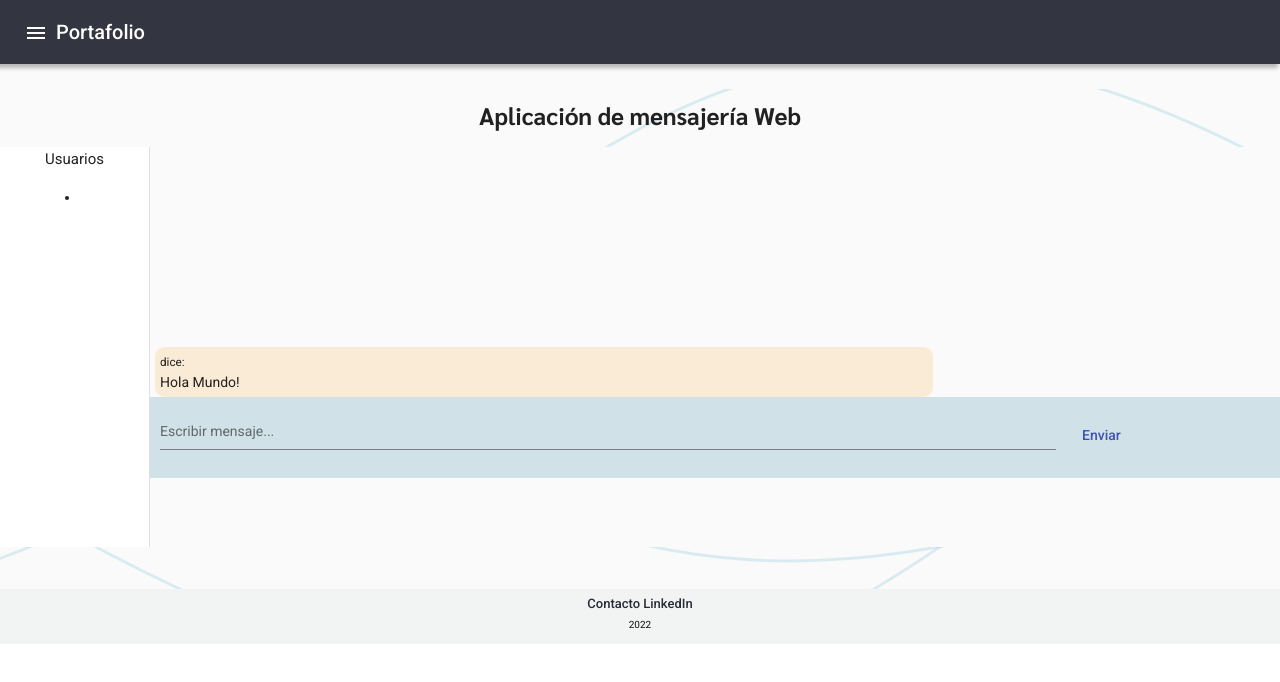
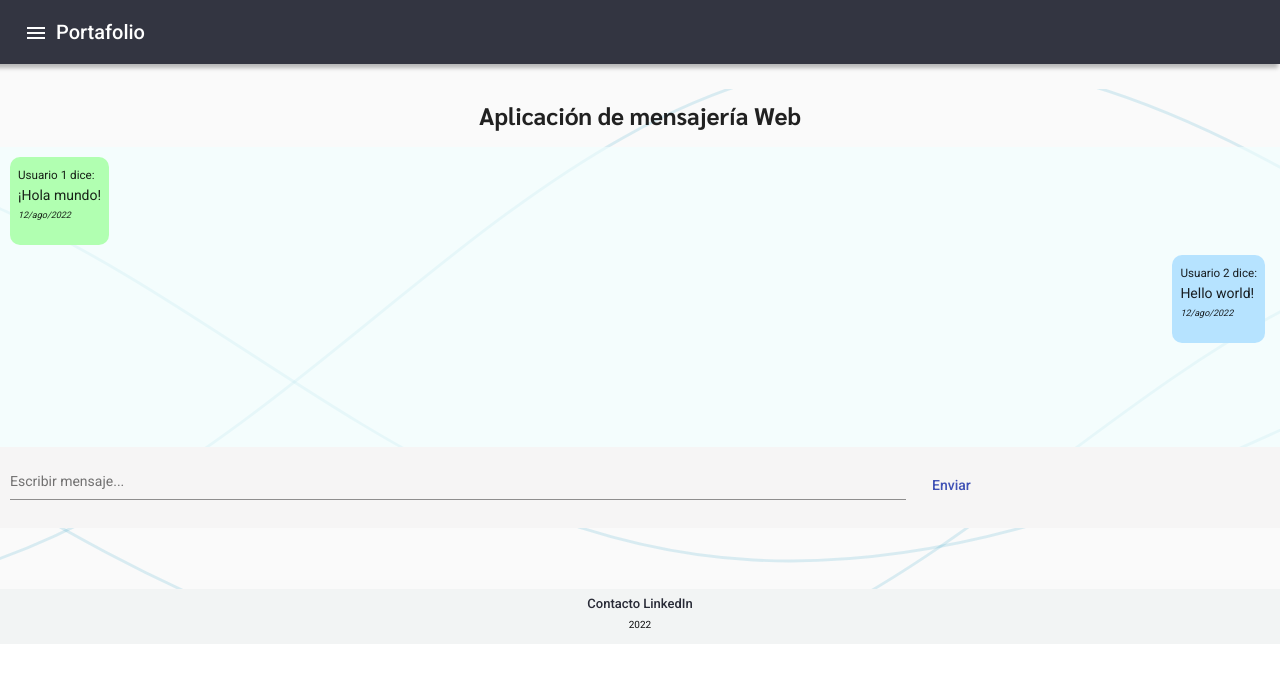
Before and after one commit to Scelying/Portafolio-Angular, an Angular app: page /app-web-chat in a window 1280 px wide. Shown: the top 682 px of the page. Built offline with nearby package versions, Linux system fonts and the light colour scheme.

Commit message:
Chatweb v 0.07

```diff
--- a/src/app/components/login/web-chat/web-chat.component.css
+++ b/src/app/components/login/web-chat/web-chat.component.css
@@ -67,19 +67,45 @@ div.messages {
     /* overflow: scroll; */
 }
 
+div.otherbubble {
+    /* position: fixed; */
+    margin-top: 10px;
+    background-color: rgb(177, 255, 177);
+    width: fit-content;
+    height: fit-content;
+    border-radius: 10px;
+    margin-left: 10px;
+    padding: 8px;
+    min-width: fit-content;
+}
+
 div.mybubble {
     /* position: fixed; */
-    align-content: flex-start;
-    background-color: antiquewhite;
-    width: 60%;
+    align-self: flex-end;
+    margin-top: 10px;
+    align-items: flex-end;
+    background-color: rgb(182, 227, 255);
+    width: fit-content;
+    height: fit-content;
     border-radius: 10px;
-    margin-left: 5px;
-    padding: 5px;
+    margin-right: 15px;
+    padding: 8px;
     min-width: fit-content;
 }
 
 div.input {
-    /* height: 70px; */
     align-content: center;
-    background: rgb(208, 226, 232);
+    width: 100%;
+    align-content: center;
+    background-color: rgb(246, 245, 245);
 }
+
+div.chatroom {
+    display: flex;
+    flex-direction: column;
+    overflow: scroll;
+    scroll-behavior: smooth;
+    width: 100%;
+    height: 300px;
+    background-color: rgba(240, 255, 255, 0.60);
+}
--- a/src/app/components/login/web-chat/web-chat.component.html
+++ b/src/app/components/login/web-chat/web-chat.component.html
@@ -1,6 +1,26 @@
 <div class="main-div">
   <h1>Aplicación de mensajería Web</h1>
-  <mat-drawer-container>
+  <div id="chatroom" class="chatroom">
+    <div *ngFor="let mg of msgs" ngClass="{{mg.clase}}">
+      <p style="font-size: smaller; margin: 0"> {{mg.user}} dice:</p>
+      <p>{{mg.message}}
+        <caption style="font-size: xx-small; margin: 0px;"> <i>{{mg.dateCreated}}</i></caption>
+      </p>
+    </div>
+  </div>
+  <div class="input">
+    <mat-form-field>
+      <textarea
+        matInput
+        [(ngModel)]="messagebox"
+        placeholder="Escribir mensaje..."
+        (keydown.enter)="sendMessage()"
+      ></textarea>
+    </mat-form-field>
+    <button mat-button color="primary" (click)="sendMessage()">Enviar</button>
+  </div>
+
+  <!-- <mat-drawer-container>
     <mat-drawer mode="side" opened>
       <h4>Usuarios</h4>
       <li>{{ user }}</li>
@@ -28,5 +48,5 @@
         </button>
       </div>
     </mat-drawer-content>
-  </mat-drawer-container>
+  </mat-drawer-container> -->
 </div>
--- a/src/app/components/login/web-chat/web-chat.component.ts
+++ b/src/app/components/login/web-chat/web-chat.component.ts
@@ -1,5 +1,7 @@
 import { Component, OnInit } from '@angular/core';
 import { AuthChatService } from '../../../services/auth-chat.service';
+import { MsgService } from '../../../services/msg.service';
+import { Messages } from '../../../Interfaces/messages';
 
 @Component({
   selector: 'app-web-chat',
@@ -7,24 +9,33 @@ import { AuthChatService } from '../../../services/auth-chat.service';
   styleUrls: ['./web-chat.component.css'],
 })
 export class WebChatComponent implements OnInit {
-  user = 'Default';
-  message = '';
-  dateCreated = '';
+  constructor(
+    public authService: AuthChatService,
+    private msgService: MsgService,
+  ) {}
 
-  constructor(public authService: AuthChatService) {}
+  usuario = '';
+  msgs: Messages[] = [];
+  messagebox = '';
+
 
   ngOnInit(): void {
-    this.user = this.authService.userName;
+    this.usuario = this.authService.userName;
+    this.msgs = this.msgService.getMsgs();
   }
 
   sendMessage(): any {
-    if (this.message.trim().length !== 0) {
-      const bubbleMessage = document.createElement<"div">('div');
-      bubbleMessage.setAttribute("ngClass", "mybubble");
-      // bubbleMessage.className = 'mybubble';
-      bubbleMessage.innerHTML = `<p style="font-size: smaller; margin: 0px;"> ${this.user} dice: </p> ${this.message}`;
-      document.getElementById('msgbox')?.appendChild(bubbleMessage);
-      this.message = "";
+    if (this.messagebox.trim().length !== 0) {
+      let newMsg: Messages = {
+        clase: 'mybubble',
+        user: this.usuario,
+        message: this.messagebox,
+        dateCreated: '12/ago/2022',
+      };
+      this.msgs.push(newMsg);
+      document.getElementById("chatroom")?.scroll(0, 500);
+      this.messagebox = "";
     }
   }
+
 }
--- /dev/null
+++ b/src/app/services/msg.service.ts
@@ -0,0 +1,29 @@
+import { Injectable } from '@angular/core';
+import { Messages } from "../Interfaces/messages";
+
+@Injectable({
+  providedIn: 'root',
+})
+export class MsgService {
+  constructor() {}
+
+  msgs = [
+    {
+      clase: 'otherbubble',
+      user: 'Usuario 1',
+      message: '¡Hola mundo!',
+      dateCreated: '12/ago/2022',
+    },
+    {
+      clase: 'mybubble',
+      user: 'Usuario 2',
+      message: 'Hello world!',
+      dateCreated: '12/ago/2022',
+    },
+  ];
+
+  getMsgs(): Messages[] {
+    const msgList = this.msgs;
+    return msgList;
+  }
+}
```
Also changed, not shown: src/app/Interfaces/messages.ts (+11 -4 lines), 1 other file (tests, documents, lock files or other folders).
